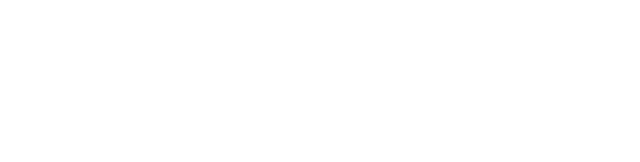
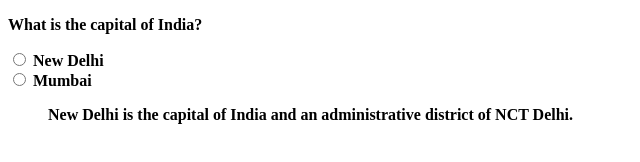
Before and after one commit to acciojob/trivia-Deepanshu9643, a website: page main.html in a window 1280 px wide. Shown: the whole page, without its empty margins (0-640 px from the left). Drawn offline with Linux system fonts and the light colour scheme.

Commit message:
created a submission

```diff
--- a/main.html
+++ b/main.html
@@ -4,13 +4,42 @@
 
 <head>
 	<link rel="stylesheet" href="styles.css">
+
+<style>
+	.css{
+		Max-width: Around 600px;
+ Margin: Approximately 10px;
+ Padding: Around 15px;
+ Border-left: 8px solid:green;
+ Background-color: close to ##f8fffe;
+ Font-weight: Bold;
+	}
+</style>
+
 </head>
 
 <body>
 	<!-- the entire body must be written by student -->
     <script type="text/javascript" src="./script.js">
 </script>
+<div class="css">
+	 <p>What is the capital of India?</p>
+        <label>
+            <input type="radio" name="capital" value="New Delhi">
+            New Delhi
+        </label>
+        <br>
+        <label>
+            <input type="radio" name="capital" value="Mumbai">
+            Mumbai
+        </label>
 
+
+    <blockquote cite="https://en.wikipedia.org/wiki/New_Delhi">
+        New Delhi is the capital of India and an administrative district of NCT Delhi.
+
+    </blockquote>
+</div>
 </body>
 
 </html>
```
